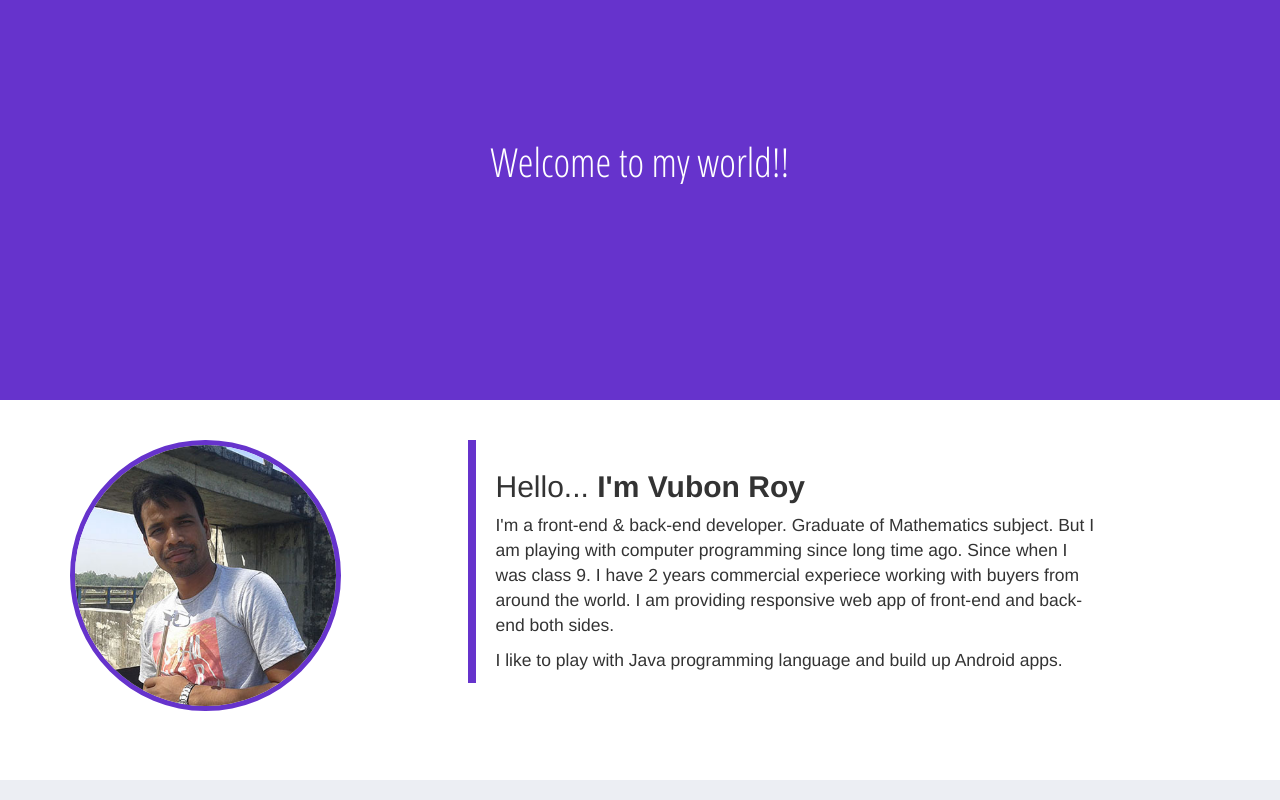
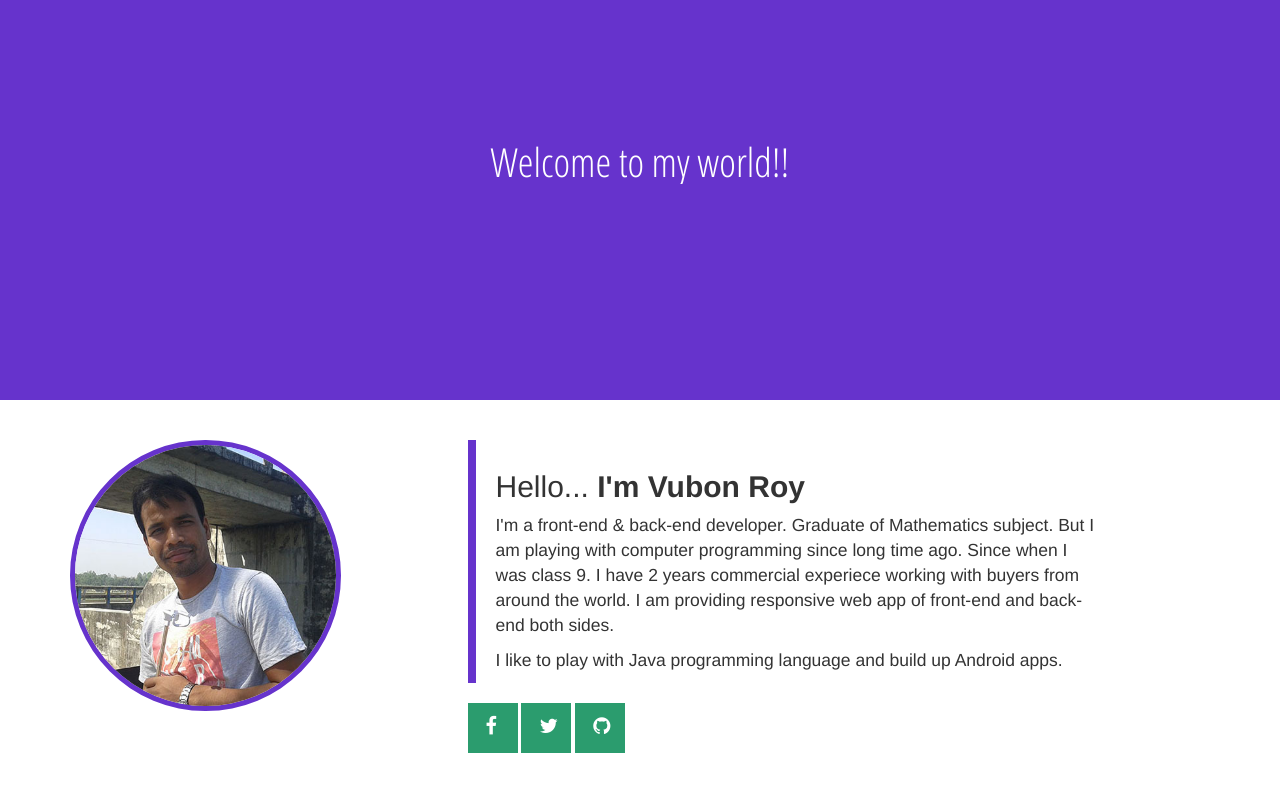
Before and after one commit to vubon/vubon.github.io, a plain HTML site: page index.html in a window 1280 px wide. Shown: the top 800 px of the page. Drawn offline with nearby package versions, Linux system fonts and the light colour scheme.

Commit message:
update all

```diff
--- a/css/custom.css
+++ b/css/custom.css
@@ -13,7 +13,10 @@
 .navbar-default{
 	background:#7547D1;
 	border-bottom:5px solid #6633cc;
+
 }
+.navbar-default .navbar-collapse, .navbar-default .navbar-form {border-color: #6633cc;}
+.navbar-default .navbar-toggle:focus, .navbar-default .navbar-toggle:hover {background-color: #673ab7;}
 .navbar{min-height:70px;}
 .navbar-default .navbar-nav>li>a{color:#fff;border-right:1px solid #ddd;line-height: 34px;}
 .navbar-default .navbar-nav>li>a:last-child{border-right:none;}
@@ -165,6 +168,25 @@ blockquote{
     transition-duration: 0.5s;
     transition-timing-function: linear
 }
+.social_mid a i{
+	background: rgba(43, 156, 110, 1);
+    border: 2px solid #2B9C6E;
+    color: #fff;
+    padding: 16px;
+    width: 50px;
+    height: 50px;
+    margin-bottom: 10px;
+    font-size: 20px;
+    line-height: 10px;
+}
+.social_mid a i:hover{
+	background:rgba(102,51,204,0.32);
+	color:#fff;
+	border: 2px solid #6633cc;
+	transition-property: background;
+    transition-duration: 0.5s;
+    transition-timing-function: linear
+}
 
 .copy{color:#fff;margin-top:35px;}
 
@@ -177,6 +199,7 @@ blockquote{
 @media only screen and (max-width: 767px) {
 	#topPage h2{width:10em;font-size:30px;}
 	.btn-lg {margin-bottom: 20px;}
+	.container-fluid > .navbar-collapse, .container-fluid > .navbar-header, .container > .navbar-collapse, .container > .navbar-header {margin-bottom: 20px;}
 }
 @media only screen and (min-width: 480px) and (max-width: 767px) {
 	#topPage h2{width:14em;}
--- a/index.html
+++ b/index.html
@@ -85,6 +85,11 @@
 							<p>I'm a front-end & back-end developer. Graduate of Mathematics subject. But I am playing with computer programming since long time ago. Since when I was class 9. I have 2 years commercial experiece working with buyers from around the world. I am providing responsive web app of front-end and back-end both sides.</p>
 							<p>I like to play with Java programming language and build up Android apps.</p>
 						</blockquote>
+						<div class="social_mid">
+							<a href="http://facebook.com/vubon.roy" target="_blank" title="facebook"><i class="fa fa-facebook"></i></a>
+							<a href="http://twitter.com/vubonroy" target="_blank" title="Twitter"><i class="fa fa-twitter"></i></a>
+							<a href="http://github.com/vubon" target="_blank" title="Github"><i class="fa fa-github"></i></a>
+						</div>
 					</div>
 				</div>
 			</div>
```
